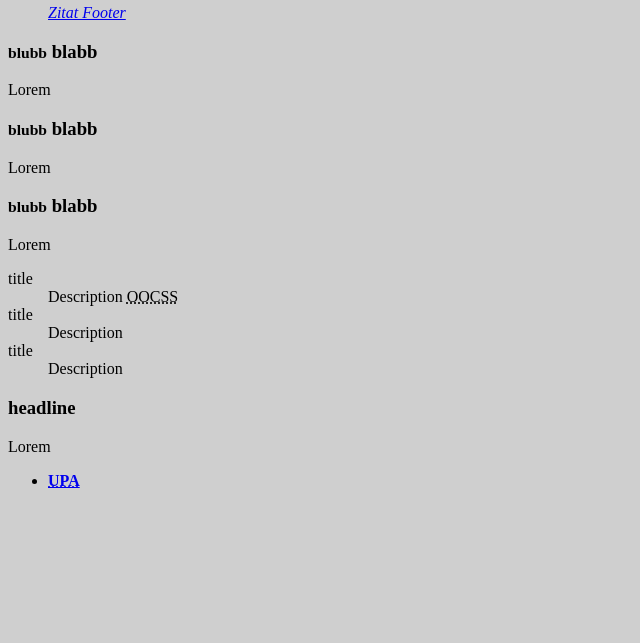
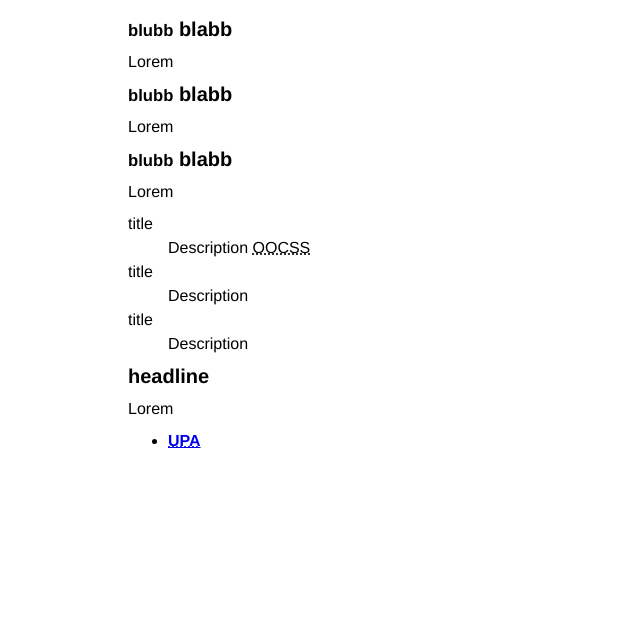
Before and after one commit to webdesignberlin/micha.seiler-gerstmann.de, a website: page app/index.html in a window 1280 px wide. Shown: the part 157-800 px from the top of the page, without its empty margins (0-640 px from the left). Drawn offline with Linux system fonts and the light colour scheme.

Commit message:
[markup/styling] variables, first basic styles

```diff
--- a/app/styles/main.css
+++ b/app/styles/main.css
@@ -1,3 +1,67 @@
+:root {
+    --font-family: 'Helvetica Neue', Helvetica, sans-serif;
+    --line-height: 1.5;
+    --font-family--monospace: 'Source Code Pro', Consolas, monospace;
+    --h1: 2rem;
+    --h2: 1.5rem;
+    --h3: 1.25rem;
+    --font-weight--bold: bold;
+    --space-1: .5rem;
+    --space-2: 1rem;
+    --space-3: 2rem;
+    --space-4: 4rem;
+    --container-width: 64em;
+
+    --heading__font-family: var(--font-family);
+    --heading__font-weight: bold;
+    --heading__line-height: 1.25;
+    --heading__margin-top: var(--space-1);
+    --heading__margin-bottom: var(--space-1);
+}
+
+
+body { margin: 0 }
+img { max-width: 100% }
+
 body {
-    background: #cfcfcf;
+    font-family: var(--font-family);
+    line-height: var(--line-height);
+    font-size: 16px;
 }
+
+h1, h2, h3 {
+    font-family: var(--heading__font-family);
+    font-weight: var(--heading__font-weight);
+    line-height: var(--heading__line-height);
+    margin-top: var(--heading__margin-top);
+    margin-bottom: var(--heading__margin-bottom);
+}
+
+p {
+    margin-top: var(--space-1);
+    margin-bottom: var(--space-1);
+}
+
+dl, ol, ul {
+    margin-top: var(--space-1);
+    margin-bottom: var(--space-1);
+}
+
+pre, code, samp {
+    font-family: var(--font-family--monospace);
+}
+
+pre {
+    margin-top: var(--space-1);
+    margin-bottom: var(--space-1);
+    overflow-x: scroll;
+}
+
+h1 { font-size: var(--h1) }
+h2 { font-size: var(--h2) }
+h3 { font-size: var(--h3) }
+
+.container {
+    margin: 0 auto;
+    width: var(--container-width);
+}
```
